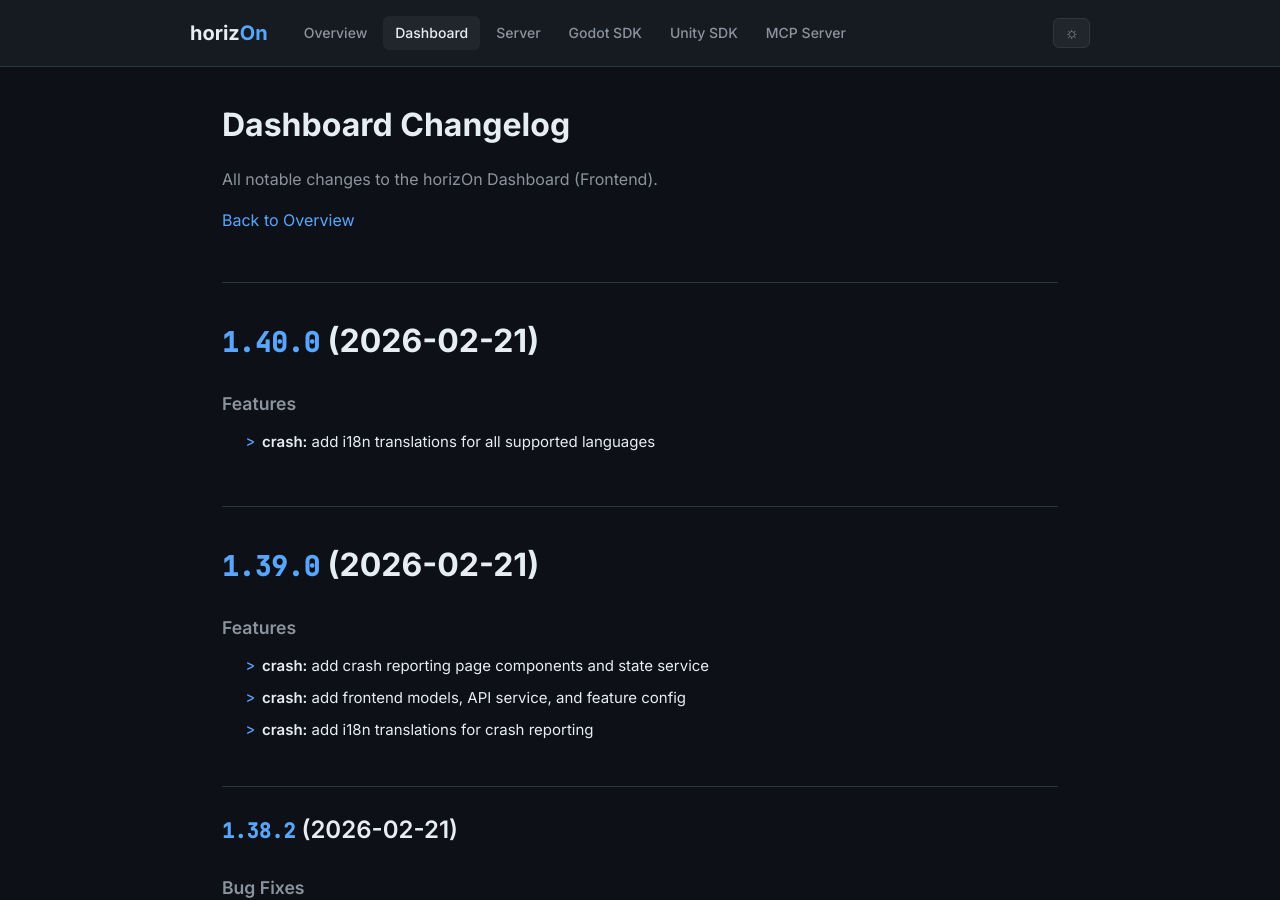
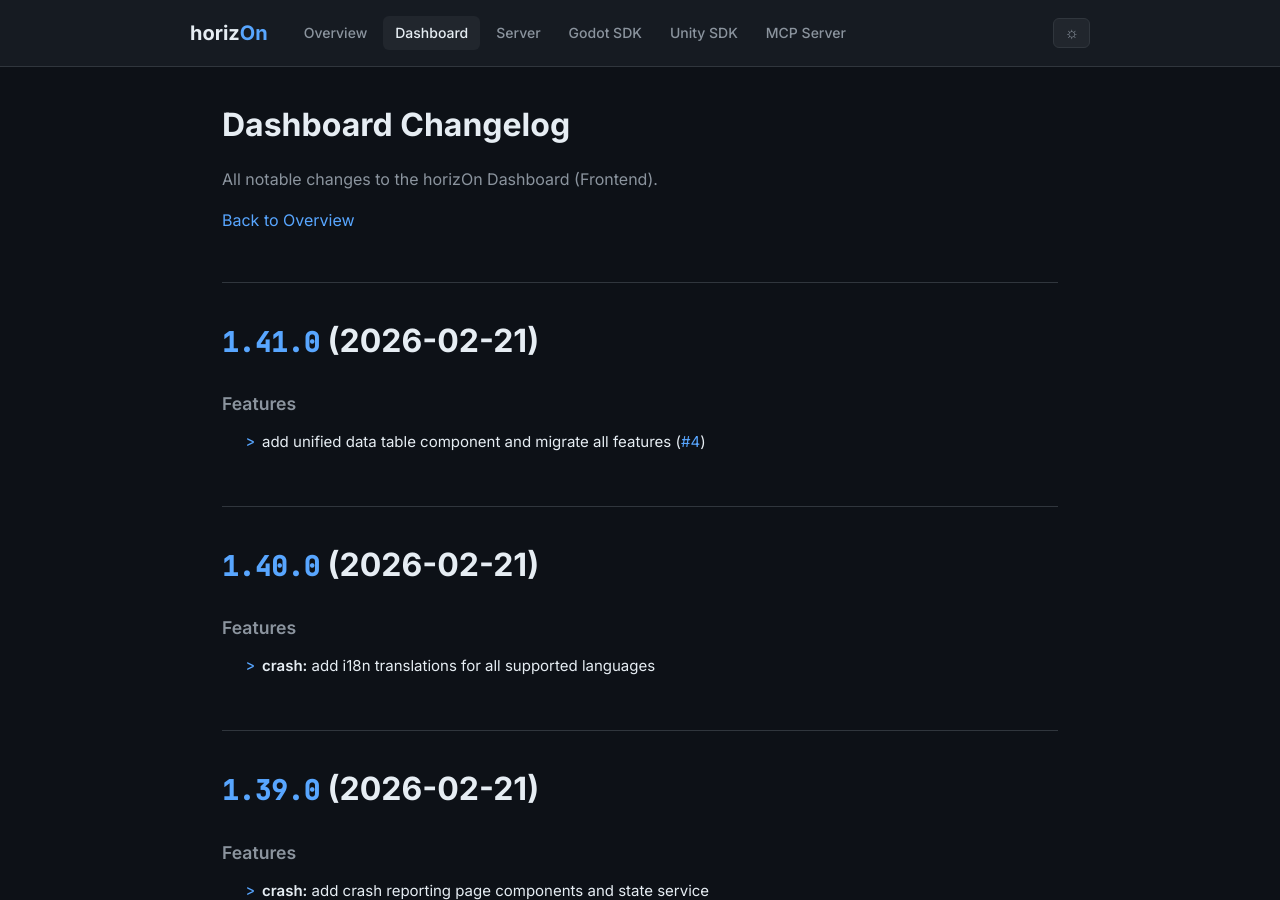
Before and after one commit to ProjectMakersDE/horizOn-Changelog, a Jekyll site: the page built from dashboard-changelog.md, in a window 1280 px wide and 900 px high. Built offline with Jekyll 4.4.1, drawn with Linux system fonts in a browser that asks for light colours.

Commit message:
chore: sync changelogs [skip ci]

```diff
--- a/dashboard-changelog.md
+++ b/dashboard-changelog.md
@@ -8,6 +8,13 @@ title: Dashboard Changelog
 All notable changes to the horizOn Dashboard (Frontend).
 
 [Back to Overview](.)
+
+# [1.41.0](https://github.com/ProjectMakersDE/horizOn-Dashboard/compare/v1.40.0...v1.41.0) (2026-02-21)
+
+
+### Features
+
+* add unified data table component and migrate all features ([#4](https://github.com/ProjectMakersDE/horizOn-Dashboard/issues/4)) ([68708b9](https://github.com/ProjectMakersDE/horizOn-Dashboard/commit/68708b9fa413af8f7183c7421c2fac4428b63fa7))
 
 # [1.40.0](https://github.com/ProjectMakersDE/horizOn-Dashboard/compare/v1.39.0...v1.40.0) (2026-02-21)
 
```
Also changed, not shown: index.md (+1 -1 lines).
